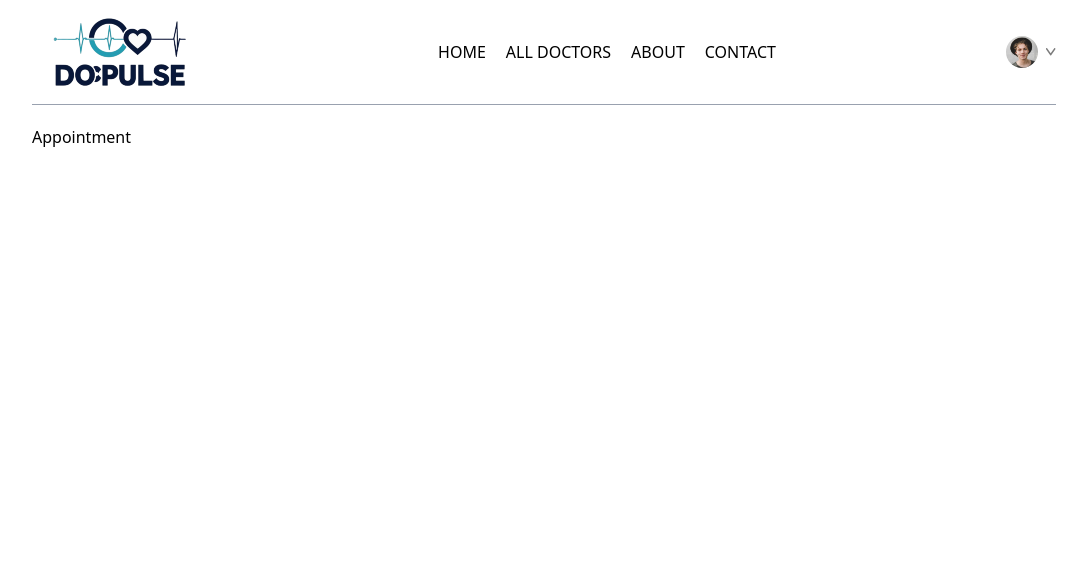
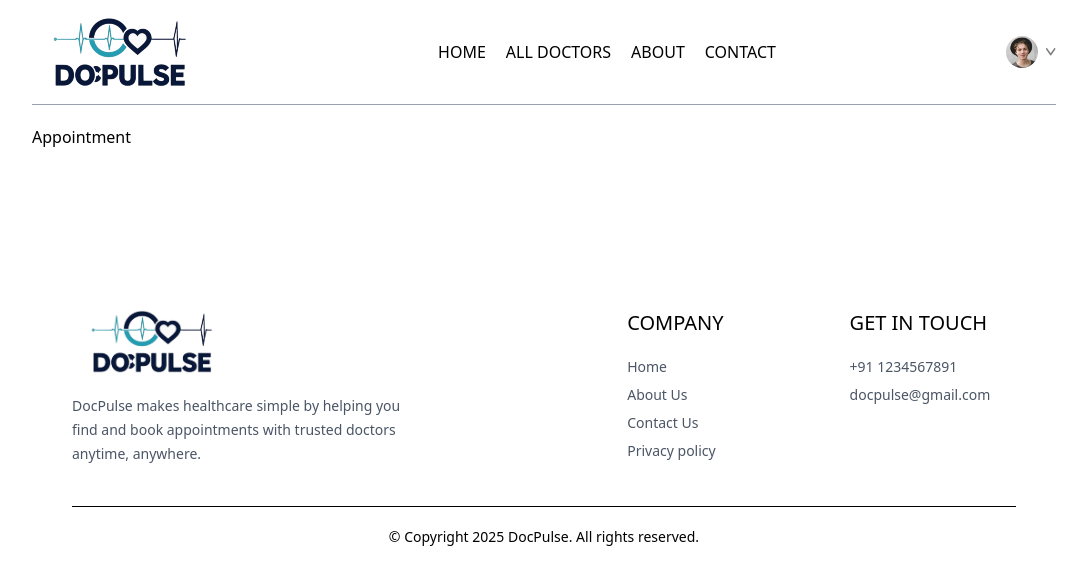
Before and after one commit to Saumya-Jain-B2K/DocPulse, a React (Vite) app in the folder frontend/: page /appointment/1 in a window 1280 px wide. Shown: the top 584 px of the page, without its empty margins (96-1183 px from the left). Built offline with nearby package versions, Linux system fonts and the light colour scheme.

Commit message:
completed and created footer

```diff
--- a/frontend/src/App.jsx
+++ b/frontend/src/App.jsx
@@ -9,6 +9,7 @@
 import MyAppointments from './pages/MyAppointments'
 import Appointment from './pages/Appointment'
 import NavBar from './components/NavBar'
+import Footer from './components/Footer'
 
 const App = () => {
   return (
@@ -25,6 +26,7 @@
         <Route path='/my-appointments' element={<MyAppointments />}/>
         <Route path='/appointment/:docId' element={<Appointment />}/>
       </Routes>
+      <Footer />
     </div>
   )
 }
--- /dev/null
+++ b/frontend/src/components/Footer.jsx
@@ -0,0 +1,41 @@
+import React from 'react'
+import { assets } from '../assets/assets'
+
+const Footer = () => {
+  return (
+    <div className='md:mx-10'>
+      <div className='flex flex-col sm:grid grid-cols-[3fr_1fr_1fr] gap-14 my-10 mt-40 text-sm'>
+        {/* Left Side */}
+        <div>
+           <img className='mb-5 w-40' src={assets.logo} alt="" />
+           <p className='w-full md:w-2/3 text-gray-600 leading-6'>DocPulse makes healthcare simple by helping you find and book appointments with trusted doctors anytime, anywhere.</p>
+        </div>
+        {/* Center Side */}
+        <div>
+           <p className='text-xl font-medium mb-5'>COMPANY</p>
+           <ul className='flex flex-col gap-2 text-gray-600'>
+            <li>Home</li>
+            <li>About Us</li>
+            <li>Contact Us</li>
+            <li>Privacy policy</li>
+           </ul>
+        </div>
+        {/* Right Side */}
+        <div>
+           <p className='text-xl font-medium mb-5'>GET IN TOUCH</p>
+           <ul className='flex flex-col gap-2 text-gray-600'>
+            <li>+91 1234567891</li>
+            <li>docpulse@gmail.com</li>
+           </ul>
+        </div>
+      </div>
+      {/* Copyright Text */}
+      <div>
+        <hr />
+        <p className='py-5 text-sm text-center'>© Copyright 2025 DocPulse. All rights reserved.</p>
+      </div>
+    </div>
+  )
+}
+
+export default Footer
```
